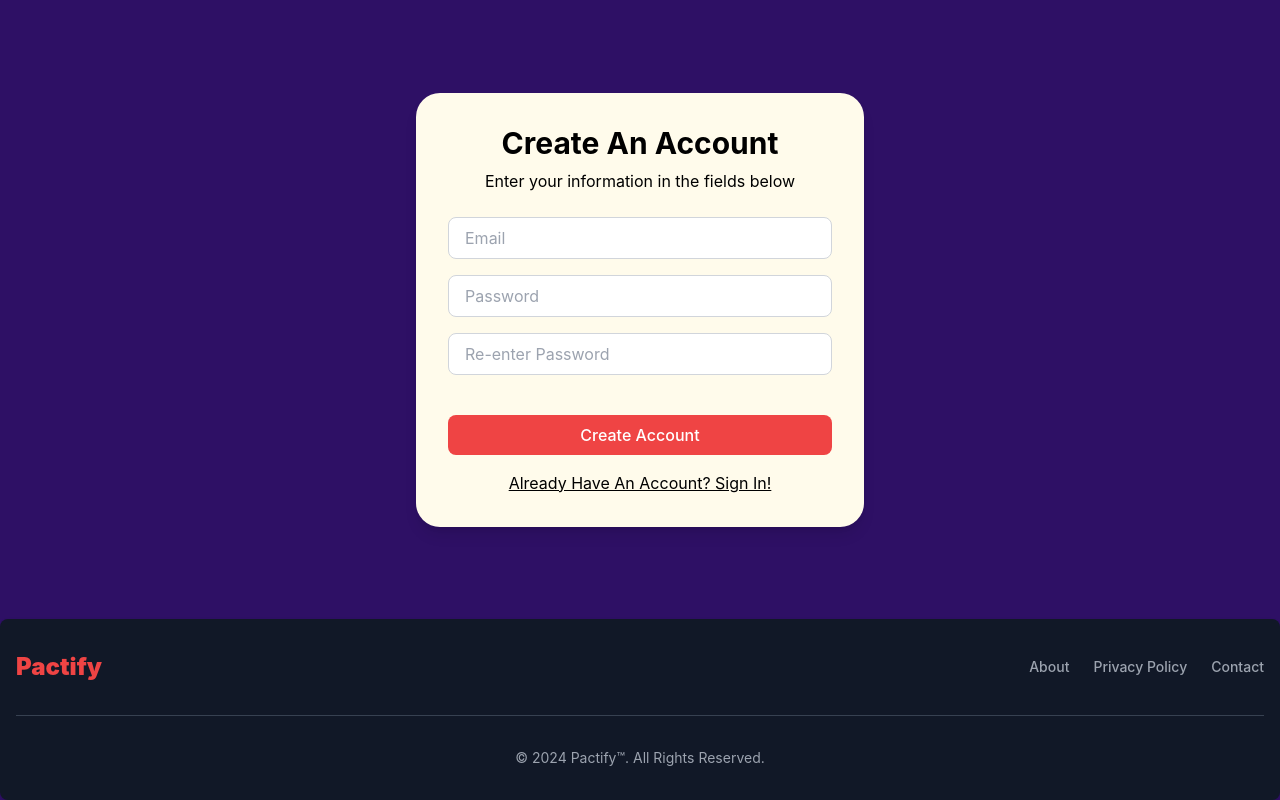
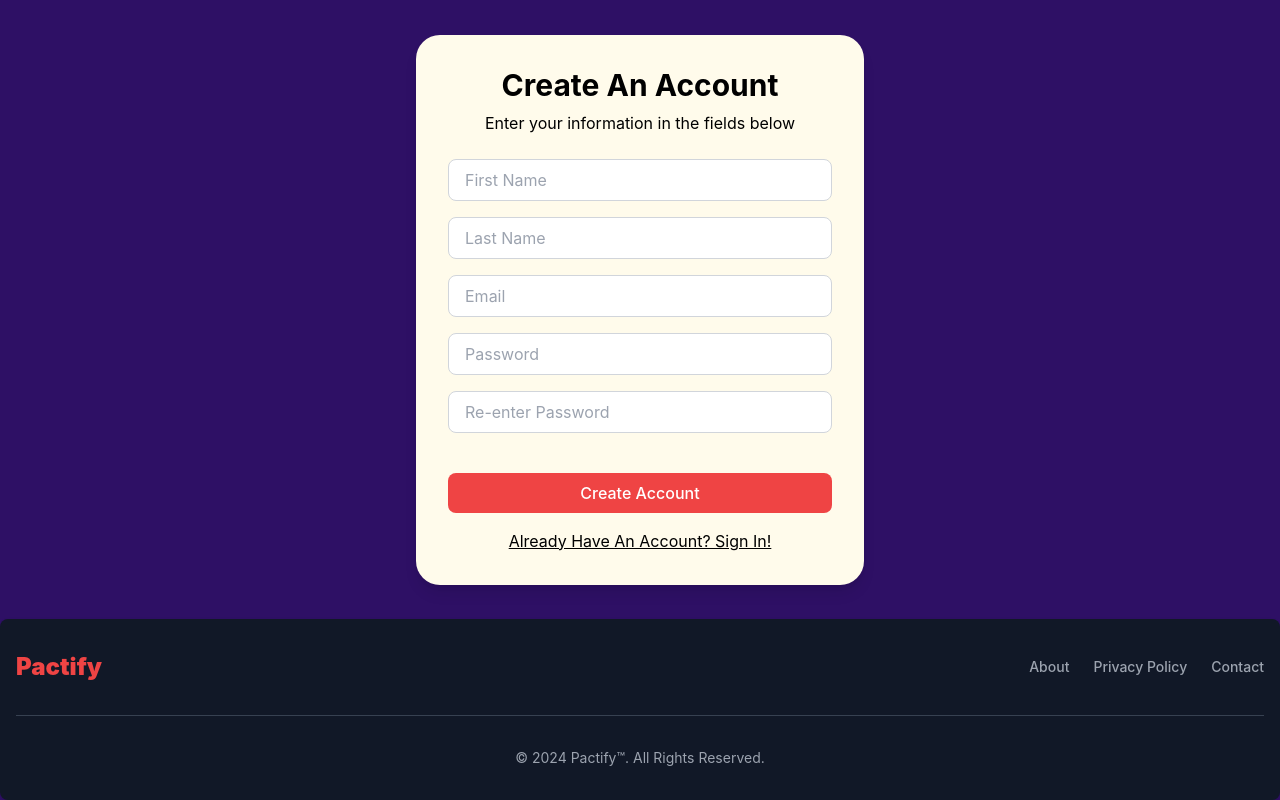
Before and after one commit to UofT-UTSC-CS-sandbox/pactify, a React (Create React App) app in the folder pactify-app/: page /signUp in a window 1280 px wide. Built offline with nearby package versions, Linux system fonts and the light colour scheme.

Commit message:
Added firstName and lastName fields to signup

```diff
--- a/pactify-app/src/Components/home.jsx
+++ b/pactify-app/src/Components/home.jsx
@@ -1,5 +1,5 @@
 
-import Footer from './footer.js';
+import Footer from './footer.jsx';
 import NavBar from './navBar.jsx'
 
 function HomePage(){
--- a/pactify-app/src/Components/signup.jsx
+++ b/pactify-app/src/Components/signup.jsx
@@ -11,8 +11,10 @@ function SignupPage() {
         var pw1 = document.getElementById("password1").value;
         var pw2 = document.getElementById("password2").value;
         var email = document.getElementById("email").value;
+        var firstName = document.getElementById("firstName").value;
+        var lastName = document.getElementById("lastName").value;
 
-        if (pw1==="" || pw2==="" || email===""){
+        if (pw1==="" || pw2==="" || email==="" || firstName==="" || lastName===""){
             document.getElementById("error").innerHTML = "Please fill in all fields.";
             return false;
         }
@@ -29,8 +31,10 @@ function SignupPage() {
                 method: 'post',
                 url: 'http://localhost:5050/users/',
                 data: {
-                  username: email,
-                  password: pw1
+                    username: email,
+                    password: pw1,
+                    firstName: firstName,
+                    lastName: lastName
                 }
             });
             navigate(".."); // back to login page
@@ -45,6 +49,18 @@ function SignupPage() {
                     <h2 className="text-3xl font-bold text-center mb-2">Create An Account</h2>
                     <p className="text-center mb-6">Enter your information in the fields below</p>
                     <div className="space-y-4">
+                        <input
+                            type="text"
+                            id = "firstName"
+                            placeholder="First Name"
+                            className="block w-full px-4 py-2 border border-gray-300 rounded-lg focus:outline-none focus:ring-4 focus:ring-red-500"
+                        />
+                        <input
+                            type="text"
+                            id = "lastName"
+                            placeholder="Last Name"
+                            className="block w-full px-4 py-2 border border-gray-300 rounded-lg focus:outline-none focus:ring-4 focus:ring-red-500"
+                        />
                         <input
                             type="text"
                             id = "email"
```
Also changed, not shown: pactify-app/src/Components/footer.jsx (renamed from pactify-app/src/Components/footer.js), 2 other files (tests, documents, lock files or other folders).
